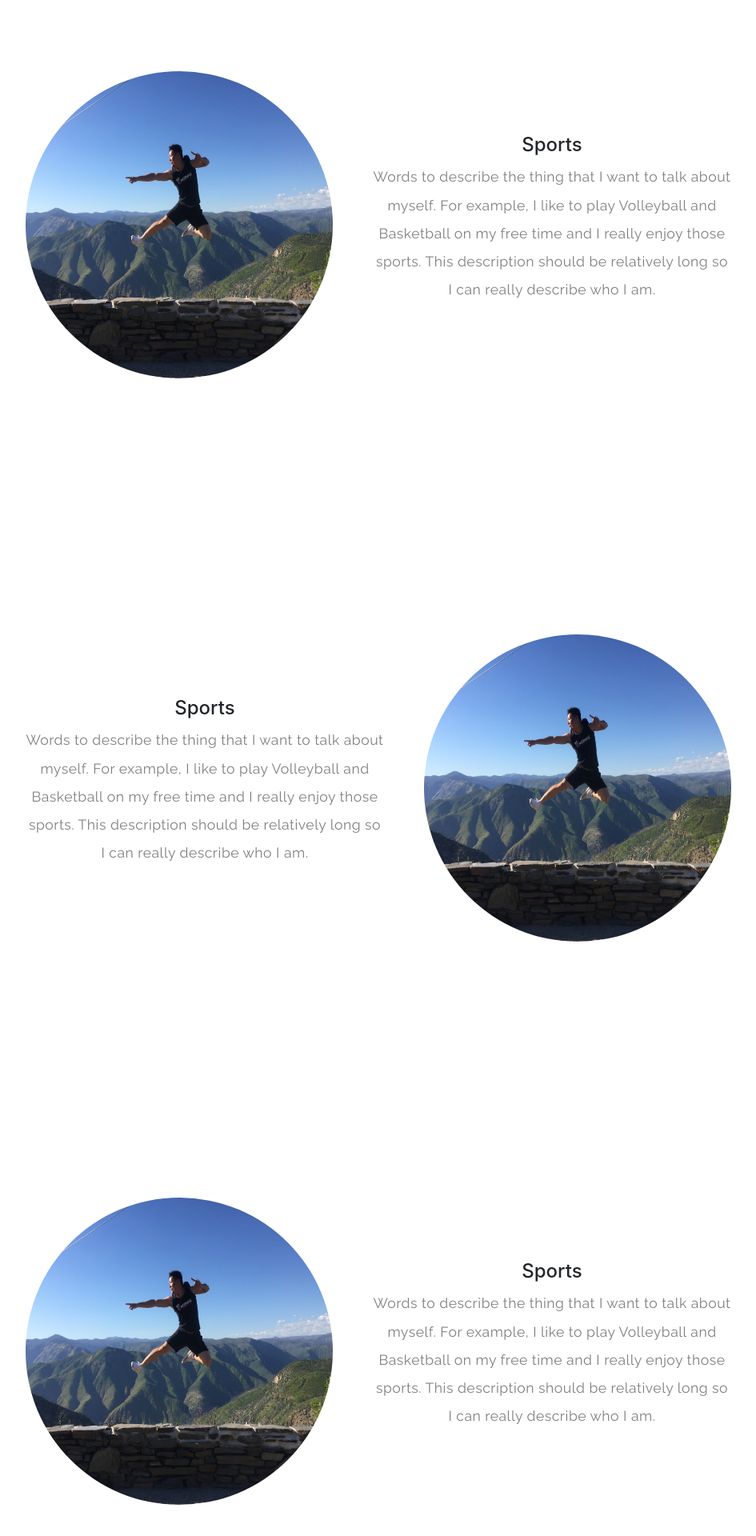
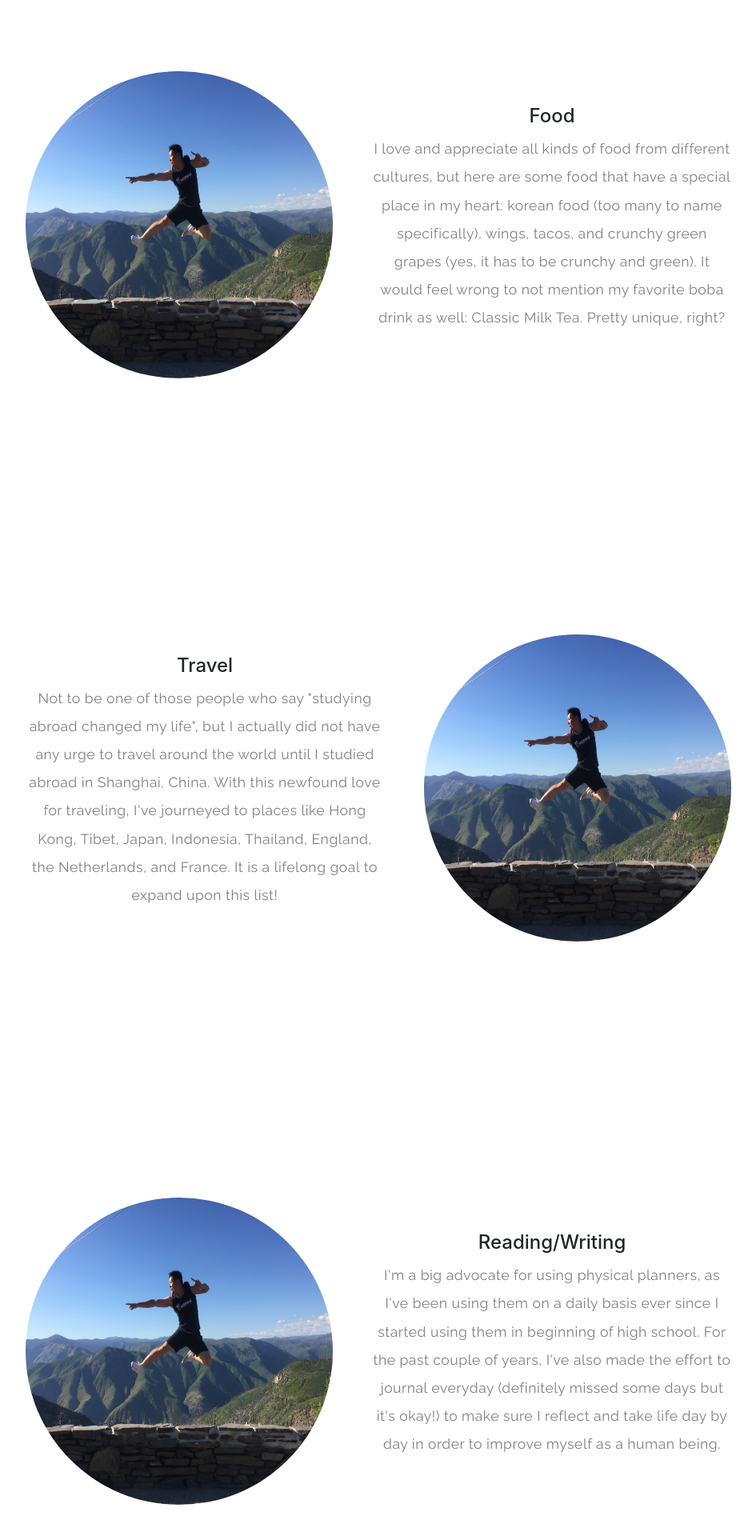
Before and after one commit to davidhk21/my-portfolio, a Next.js app: page /about in a window 1280 px wide. Shown: the part 3355-5275 px from the top of the page at 80% size, without its empty margins (167-1112 px from the left). Built offline with nearby package versions, Linux system fonts and the light colour scheme.

Commit message:
updated more facts descriptions

```diff
--- a/components/about_components/fun_facts.js
+++ b/components/about_components/fun_facts.js
@@ -18,7 +18,7 @@ export default function FunFacts() {
       <Fade distance="100px" delay={500} right>
         <div className={styles.funFactsInfoContainer}>
           <h1 className={styles.funFactsTitle}>A few fun facts about myself</h1>
-          <p>I have a mini poodle named Shadow. I can solve a 2x2, 3x3, and a 4x4 rubik's cube. For fun, I memorized the first 50 digits of pi one day during elementary school and still remember to this day. I passed all 4 sections of the CPA Exam and became a software engineer both within the same year.</p>
+          <p>I have a mini poodle named Shadow. I can solve a 2x2, 3x3, and a 4x4 rubik&apos;s cube. For fun, I memorized the first 50 digits of pi one day during elementary school and still remember to this day. I passed all 4 sections of the CPA Exam and became a software engineer both within the same year.</p>
         </div>
       </Fade>
     </div>
--- a/components/about_components/more_facts.js
+++ b/components/about_components/more_facts.js
@@ -10,7 +10,7 @@ export default function MoreFacts() {
         <div className={styles.funFactContainer}>
           <div className={styles.description}>
             <h4>Sports</h4>
-            <p>Words to describe the thing that I want to talk about myself. For example, I like to play Volleyball and Basketball on my free time and I really enjoy those sports. This description should be relatively long so I can really describe who I am.</p>
+            <p>My favorite sports are Volleyball and Basketball and one of my favorite things to do is gathering a group of friends to play either sport. One of my lifetime goals is to coach volleyball for a high school or club team. My favorite NBA player is Steph Curry (yes, the greatest shooter of all time) because I look up to him both on and off the court.</p>
           </div>
           <div className={styles.circleImageContainer}>
             <Image
@@ -24,8 +24,8 @@ export default function MoreFacts() {
       <Fade distance="200px" delay={500} right>
         <div className={styles.funFactContainer}>
           <div className={`${styles.description} ${styles.descriptionRight}`}>
-            <h4>Sports</h4>
-            <p>Words to describe the thing that I want to talk about myself. For example, I like to play Volleyball and Basketball on my free time and I really enjoy those sports. This description should be relatively long so I can really describe who I am.</p>
+            <h4>Food</h4>
+            <p>I love and appreciate all kinds of food from different cultures, but here are some food that have a special place in my heart: korean food (too many to name specifically), wings, tacos, and crunchy green grapes (yes, it has to be crunchy and green). It would feel wrong to not mention my favorite boba drink as well: Classic Milk Tea. Pretty unique, right?</p>
           </div>
           <div className={`${styles.circleImageContainer} ${styles.imageLeft}`}>
             <Image
@@ -39,8 +39,8 @@ export default function MoreFacts() {
       <Fade distance="200px" delay={500} left>
         <div className={styles.funFactContainer}>
           <div className={styles.description}>
-            <h4>Sports</h4>
-            <p>Words to describe the thing that I want to talk about myself. For example, I like to play Volleyball and Basketball on my free time and I really enjoy those sports. This description should be relatively long so I can really describe who I am.</p>
+            <h4>Travel</h4>
+            <p>Not to be one of those people who say &quot;studying abroad changed my life&quot;, but I actually did not have any urge to travel around the world until I studied abroad in Shanghai, China. With this newfound love for traveling, I&apos;ve journeyed to places like Hong Kong, Tibet, Japan, Indonesia, Thailand, England, the Netherlands, and France. It is a lifelong goal to expand upon this list!</p>
           </div>
           <div className={styles.circleImageContainer}>
             <Image
@@ -54,8 +54,8 @@ export default function MoreFacts() {
       <Fade distance="200px" delay={500} right>
         <div className={styles.funFactContainer}>
           <div className={`${styles.description} ${styles.descriptionRight}`}>
-            <h4>Sports</h4>
-            <p>Words to describe the thing that I want to talk about myself. For example, I like to play Volleyball and Basketball on my free time and I really enjoy those sports. This description should be relatively long so I can really describe who I am.</p>
+            <h4>Reading/Writing</h4>
+            <p>I&apos;m a big advocate for using physical planners, as I&apos;ve been using them on a daily basis ever since I started using them in beginning of high school. For the past couple of years, I&apos;ve also made the effort to journal everyday (definitely missed some days but it&apos;s okay!) to make sure I reflect and take life day by day in order to improve myself as a human being.</p>
           </div>
           <div className={`${styles.circleImageContainer} ${styles.imageLeft}`}>
             <Image
```
